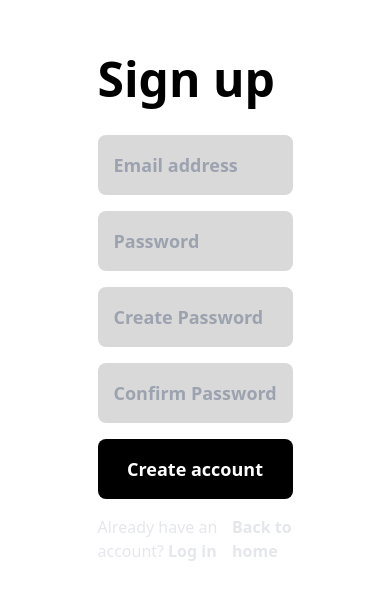
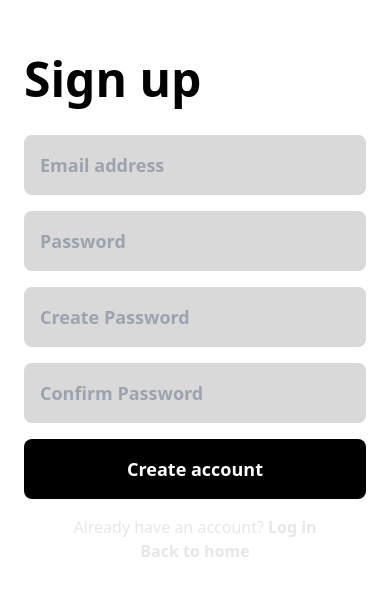
Before and after one commit to thomaserdmenger/superCode-Furniture, a React (Vite) app: page /signup in a window 390 px wide. Shown: the part 113-712 px from the top of the page. Built offline with nearby package versions, Linux system fonts and the light colour scheme.

Commit message:
Add Responsive Signup Page

```diff
--- a/src/pages/SignUp.jsx
+++ b/src/pages/SignUp.jsx
@@ -4,7 +4,7 @@ export const SignUp = () => {
   return (
     <main className='flex flex-col justify-center items-center min-h-screen'>
       <div className='flex flex-col w-full items-center'>
-        <form className='flex flex-col items-start w-6/12 gap-4 font-bold'>
+        <form className='flex flex-col items-start gap-4 px-6 w-full max-w-2xl font-bold ld:w-6/12'>
           <h1 className='text-5xl mb-4'>Sign up</h1>
           <input
             type='email'
@@ -39,7 +39,7 @@ export const SignUp = () => {
             value='Create account'
             className='p-4 bg-black text-white cursor-pointer w-full rounded-lg text-lg'
           />
-          <div className='flex justify-between text-gray-200 cursor-pointer font-bold w-full'>
+          <div className='flex flex-col items-center justify-between text-gray-200 cursor-pointer font-bold w-full md:flex-row'>
             <p className='font-light'>
               Already have an account?
               <Link to='/login' className='font-bold cursor-pointer ml-1'>
```
